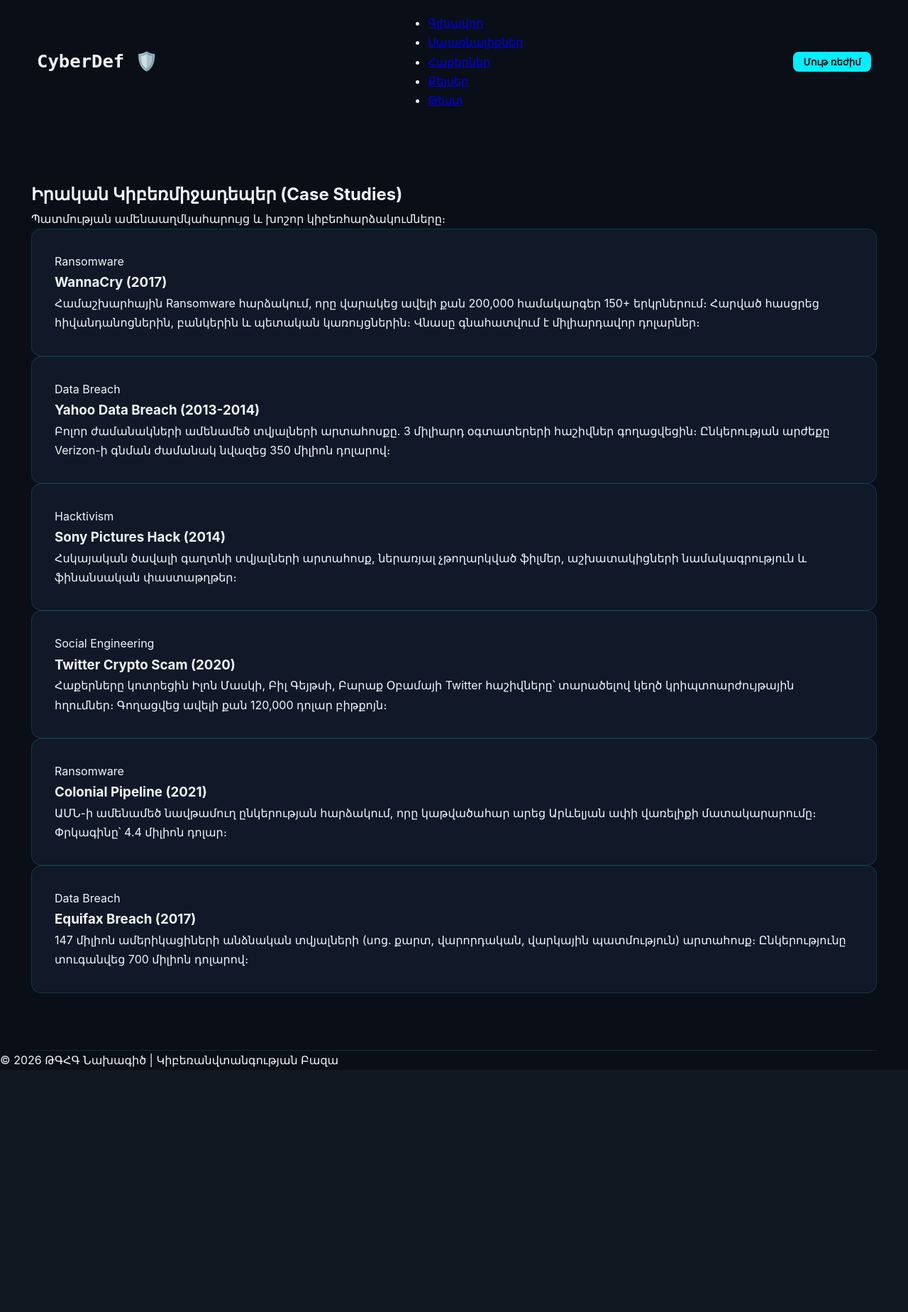
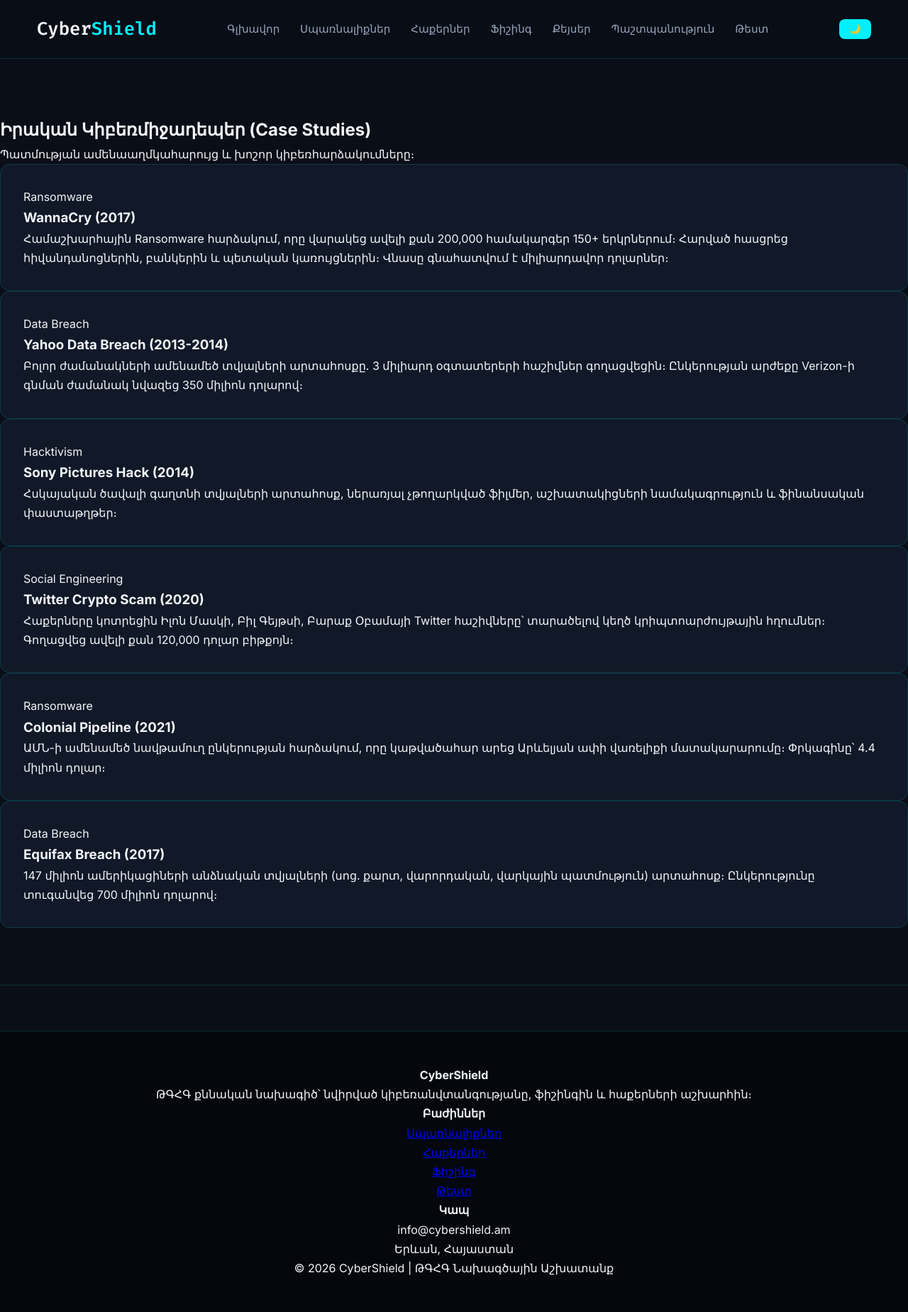
Before and after one commit to 01narek10/Cyberattacks, a Flask app: page /cases in a window 1280 px wide. Shown: the whole page at 71% size. Before the commit the page ends 1503 px from the top, so only its background shows below. Run offline with Flask 3, Linux system fonts and the light colour scheme; some libraries are stand-ins or nearby versions.

Commit message:
Update base.html

```diff
--- a/templates/base.html
+++ b/templates/base.html
@@ -3,28 +3,61 @@
 <head>
     <meta charset="UTF-8">
     <meta name="viewport" content="width=device-width, initial-scale=1.0">
-    <title>{{ title }} | CyberDef</title>
+    <title>{{ title }} | CyberShield</title>
     <link rel="stylesheet" href="{{ url_for('static', filename='style.css') }}">
+    <link rel="preconnect" href="https://fonts.googleapis.com">
+    <link rel="preconnect" href="https://fonts.gstatic.com" crossorigin>
+    <link href="https://fonts.googleapis.com/css2?family=Inter:wght@300;400;600;700;800&family=Fira+Code:wght@400;600&display=swap" rel="stylesheet">
+    <script type="module" src="https://ajax.googleapis.com/ajax/libs/model-viewer/3.4.0/model-viewer.min.js"></script>
 </head>
 <body>
-    <nav class="navbar">
-        <div class="logo">CyberDef 🛡️</div>
-        <ul class="nav-links">
-            <li><a href="{{ url_for('home') }}">Գլխավոր</a></li>
-            <li><a href="{{ url_for('types') }}">Սպառնալիքներ</a></li>
-            <li><a href="{{ url_for('hackers') }}">Հաքերներ</a></li>
-            <li><a href="{{ url_for('cases') }}">Քեյսեր</a></li>
-            <li><a href="{{ url_for('quiz') }}">Թեստ</a></li>
-        </ul>
-        <button id="theme-toggle" class="btn-small">Մութ ռեժիմ</button>
-    </nav>
+    <header class="header">
+        <nav class="navbar">
+            <a href="{{ url_for('home') }}" class="logo">Cyber<span>Shield</span></a>
+            <ul class="nav-menu" id="navMenu">
+                <li><a href="{{ url_for('home') }}" class="nav-link">Գլխավոր</a></li>
+                <li><a href="{{ url_for('types') }}" class="nav-link">Սպառնալիքներ</a></li>
+                <li><a href="{{ url_for('hackers') }}" class="nav-link">Հաքերներ</a></li>
+                <li><a href="{{ url_for('phishing') }}" class="nav-link">Ֆիշինգ</a></li>
+                <li><a href="{{ url_for('cases') }}" class="nav-link">Քեյսեր</a></li>
+                <li><a href="{{ url_for('defense') }}" class="nav-link">Պաշտպանություն</a></li>
+                <li><a href="{{ url_for('quiz') }}" class="nav-link">Թեստ</a></li>
+            </ul>
+            <button id="theme-toggle" class="btn-small">🌙</button>
+            <div class="hamburger" id="hamburger">
+                <span class="bar"></span><span class="bar"></span><span class="bar"></span>
+            </div>
+        </nav>
+    </header>
 
-    <main class="container">
+    <main class="container-main">
         {% block content %}{% endblock %}
     </main>
 
-    <footer>
-        <p>&copy; 2026 ԹԳՀԳ Նախագիծ | Կիբեռանվտանգության Բազա</p>
+    <footer class="footer">
+        <div class="footer-content">
+            <div class="footer-col">
+                <h4>CyberShield</h4>
+                <p>ԹԳՀԳ քննական նախագիծ՝ նվիրված կիբեռանվտանգությանը, ֆիշինգին և հաքերների աշխարհին։</p>
+            </div>
+            <div class="footer-col">
+                <h4>Բաժիններ</h4>
+                <ul>
+                    <li><a href="{{ url_for('types') }}">Սպառնալիքներ</a></li>
+                    <li><a href="{{ url_for('hackers') }}">Հաքերներ</a></li>
+                    <li><a href="{{ url_for('phishing') }}">Ֆիշինգ</a></li>
+                    <li><a href="{{ url_for('quiz') }}">Թեստ</a></li>
+                </ul>
+            </div>
+            <div class="footer-col">
+                <h4>Կապ</h4>
+                <p>info@cybershield.am</p>
+                <p>Երևան, Հայաստան</p>
+            </div>
+        </div>
+        <div class="footer-bottom">
+            <p>&copy; 2026 CyberShield | ԹԳՀԳ Նախագծային Աշխատանք</p>
+        </div>
     </footer>
 
     <script src="{{ url_for('static', filename='script.js') }}"></script>
```
